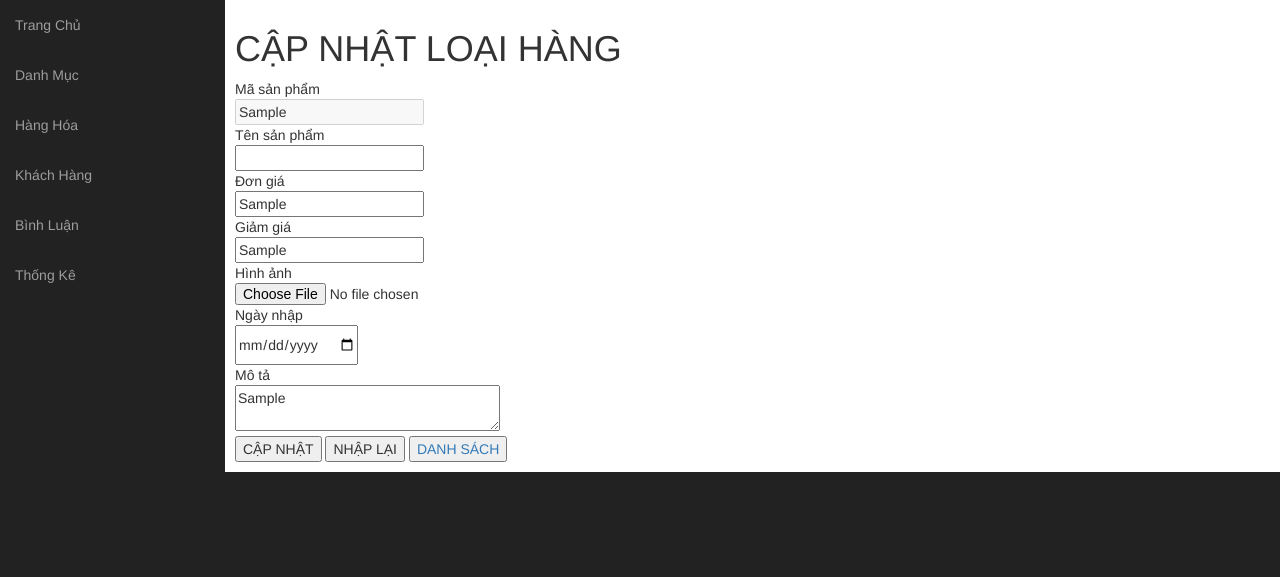
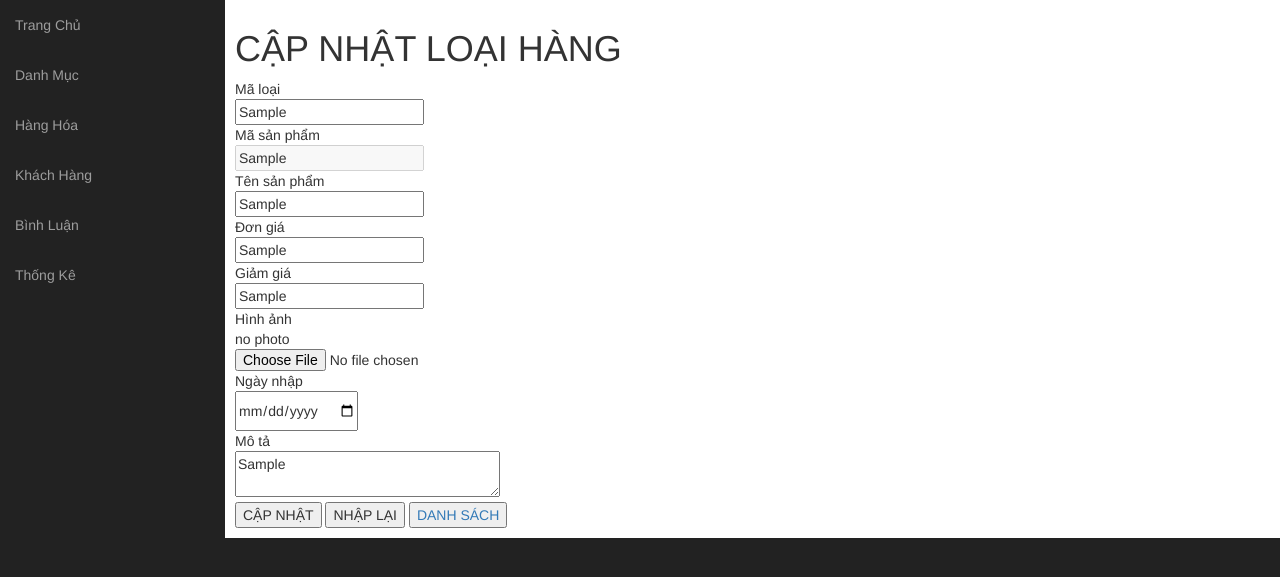
Before and after one commit to BiUsagi/Xshop, a PHP site: the page made by admin/index.php in a window 1280 px wide. Shown: the part 51-628 px from the top of the page. Run offline with PHP 8.4, Linux system fonts and the light colour scheme; tables that the repository leaves empty or names only in its code hold one stand-in row (values such as "Sample post"); a stand-in replaces the project's code that opens the database connection.

Commit message:
sửa phần update

```diff
--- a/admin/sanpham/index-hanghoa.php
+++ b/admin/sanpham/index-hanghoa.php
@@ -71,11 +71,26 @@
 
                     case 'updatesp':
                         if (isset($_POST['capnhat']) && ($_POST['capnhat'])) {
+                            $ma_loai = $_POST['ma_loai'];
                             $ten_hh = $_POST['ten_hh'];
                             $ma_hh = $_POST['ma_hh'];
                             $don_gia = $_POST['don_gia'];
                             $giam_gia = $_POST['giam_gia'];
-                            $hinh = $_POST['hinh'];
+
+                            //để tạm
+                            $so_luot_xem = 1;
+                            $dac_biet = 1;
+
+                            $hinh = $_FILES['hinh']['name'];
+                            $target_dir = dirname(__FILE__) . '/uploads/';
+                            $target_file = $target_dir . basename($_FILES["hinh"]["name"]);
+
+                            if (move_uploaded_file($_FILES["hinh"]["tmp_name"], $target_file)) {
+                                // echo "The file " . htmlspecialchars(basename($_FILES["fileToUpload"]["name"])) . " has been uploaded.";
+                            } else {
+                                // echo "Sorry, there was an error uploading your file.";
+                            }
+
                             $ngay_nhap = $_POST['ngay_nhap'];
                             $mo_ta = $_POST['mo_ta'];
                             hang_hoa_update($ma_hh, $ten_hh, $don_gia, $giam_gia, $hinh, $ma_loai, $dac_biet, $so_luot_xem, $ngay_nhap, $mo_ta);
--- a/admin/sanpham/list.php
+++ b/admin/sanpham/list.php
@@ -13,11 +13,12 @@
         <table class="table table-bordered table-hover">
             <tr>
                 <th></th>
-                <th> MÃ LOẠI </th>
+                <th> MÃ SẢN PHẨM </th>
                 <th> TÊN LOẠI </th>
                 <th> HÌNH </th>
                 <th> GIÁ </th>
                 <th> LƯỢT XEM </th>
+                <th> MÃ LOẠI</th>
                 <th></th>
             </tr>
             <?php
@@ -43,6 +44,7 @@
                         <td>' . $img . '</td>
                         <td>' . $don_gia . '</td>
                         <td>' . $so_luot_xem . '</td>
+                        <td>' .$ma_loai. '</td>
                         <td><a href="' . $suasp . '"><input type="button" value="Sửa"></a>
                         <a href="' . $xoasp . '"><input type="button" value="Xóa"></a></td>
                         </tr>';
--- a/admin/sanpham/update.php
+++ b/admin/sanpham/update.php
@@ -1,6 +1,13 @@
 <?php
 if (is_array($sp)) {
     extract($sp);
+
+    $hinhpath = "../admin/sanpham/uploads/" . $hinh;
+                if (is_file($hinhpath)) {
+                    $img = "<img src='" . $hinhpath . "' height = '50' >";
+                } else {
+                    $img = "no photo";
+                }
 }
 ?>
 
@@ -12,12 +19,17 @@ if (is_array($sp)) {
 
     <form action="index.php?act=addhh&&hanghoa=updatesp" method="post" enctype="multipart/form-data">
         <div class=" mb10">
+            Mã loại <br>
+            <input type="text" name="ma_loai" value="<?php if(isset($ma_loai)) echo $ma_loai; ?>">
+        </div>
+        <div class=" mb10">
             Mã sản phẩm <br>
             <input type="text" name="ma_hh" value="<?php if(isset($ma_hh)) echo $ma_hh; ?>" disabled>
+            <input type="hidden" name="ma_hh" value="<?php if(isset($ma_hh)) echo $ma_hh; ?>">
         </div>
         <div class=" mb10">
             Tên sản phẩm<br>
-            <input type="text" name="ten_hh" value="<?php if(isset($tenhh)) echo $tenhh; ?>">
+            <input type="text" name="ten_hh" value="<?php if(isset($ten_hh)) echo $ten_hh; ?>">
         </div>
         <div class="mb10">
             Đơn giá<br>
@@ -29,6 +41,9 @@ if (is_array($sp)) {
         </div>
         <div class=" mb10">
             Hình ảnh<br>
+            <?php
+                if(isset($img)) echo $img;
+            ?>
             <input type="file" name="hinh" >
         </div>
         <div class=" mb10">
```
Also changed, not shown: admin/sanpham/uploads/Ảnh chụp màn hình (10).png (added), admin/sanpham/uploads/Ảnh chụp màn hình (6).png (added).
